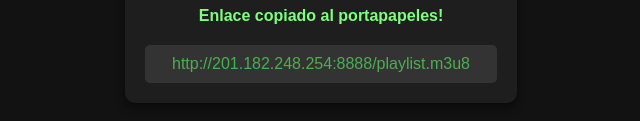
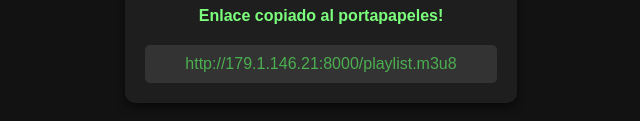
Before and after one commit to Radio-Fly/latina, a plain HTML site: page index.html in a window 1280 px wide. Both pictures are taken after a click on the button "Copiar Enlace". Shown: the part 441-562 px from the top of the page, 319-959 px from the left. Drawn offline with Linux system fonts and the light colour scheme.

Commit message:
Update index.html

```diff
--- a/index.html
+++ b/index.html
@@ -18,7 +18,7 @@
     <script>
         // Al hacer clic en el botón, copiar el enlace al portapapeles y mostrarlo
         document.getElementById('copiarEnlaceBtn').addEventListener('click', function() {
-            const enlace = "http://201.182.248.254:8888/playlist.m3u8";
+            const enlace = "http://179.1.146.21:8000/playlist.m3u8";
 
 
 
```
